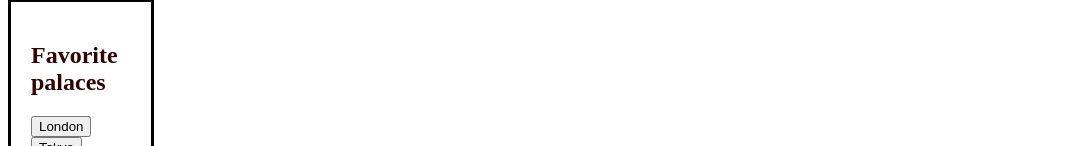
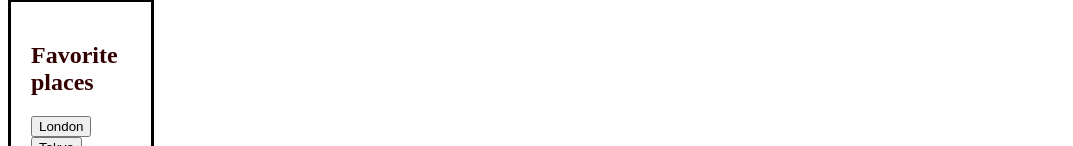
Before and after one commit to falconA7/weather-app, a React (Vite) app: page / in a window 1280 px wide. Shown: the part 482-628 px from the top of the page, without its empty margins (0-1073 px from the left). Built offline with nearby package versions, Linux system fonts and the light colour scheme.

Commit message:
fixed app.tsx (tring to create new feature)

```diff
--- a/src/App.tsx
+++ b/src/App.tsx
@@ -24,8 +24,7 @@ const App =()=>{
         icon:""
     })
 
-      const getWeather = (e: React.SubmitEvent<HTMLFormElement>) => {
-          e.preventDefault()
+      const fetchWeather = (cityName:string) => {
           const apiKey = import.meta.env.VITE_WEATHER_API_KEY
           fetch(`https://api.openweathermap.org/data/2.5/weather?q=${city}&appid=${apiKey}&units=metric`
           )
@@ -43,12 +42,21 @@ const App =()=>{
               })
       }
 
+      const getWeather = (e:React.SubmitEvent<HTMLFormElement>) =>{
+        e.preventDefault()
+        fetchWeather(city)
+      }
+
+      const getWeatherByCity = (cityName:string)=> {
+        fetchWeather(cityName)
+      }
+
     return(
       <div>
         <Title/>
         <Form setCity={setCity} getWeather={getWeather}/>
         <Results results={results}/>
-        <Favorites setCity={setCity} getWeather={getWeather}/>
+        <Favorites getWeatherByCity={getWeatherByCity}/>
       </div>
     )
 }
--- a/src/components/Favorites.tsx
+++ b/src/components/Favorites.tsx
@@ -1,16 +1,14 @@
 type FavoritesProps ={
-    getWeather:any
+    getWeatherByCity:(cityName: string)=>void
 }
 const Favorites = (props:FavoritesProps)=>{
     return(
         <div className="favorites">
-            <h2>Favorite palaces</h2>
+            <h2>Favorite places</h2>
             <div>
-                <form action="">
-                    <button onClick={props.getWeather}>London</button>
-                    <button onClick={props.getWeather}>Tokyo</button>
-                    <button onClick={props.getWeather}>NEW-YORK</button>
-                </form>
+                    <button onClick={()=>props.getWeatherByCity("London")}>London</button>
+                    <button onClick={()=>props.getWeatherByCity("Tokyo")}>Tokyo</button>
+                    <button onClick={()=>props.getWeatherByCity("New York")}>NEW-YORK</button>
             </div>
         </div>
     )
```
